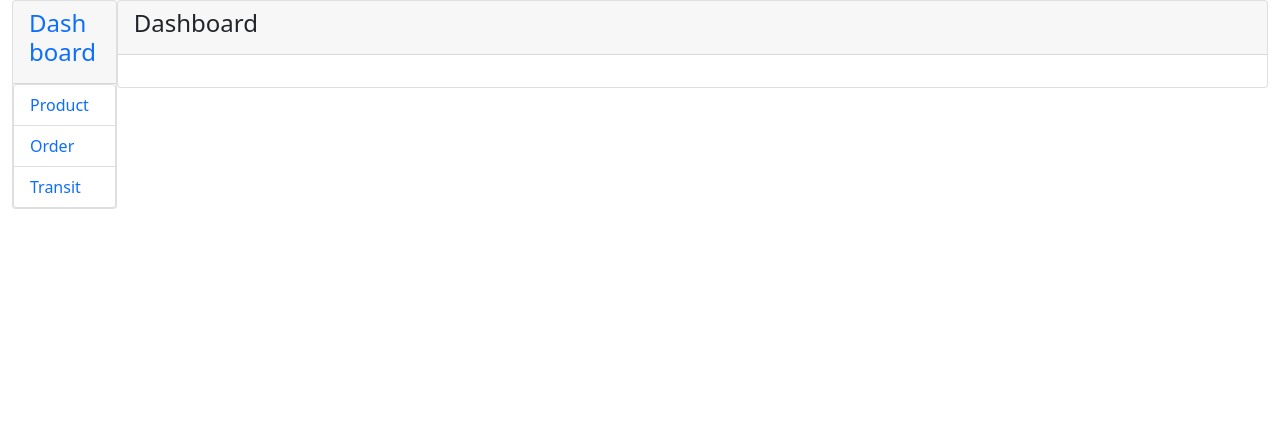
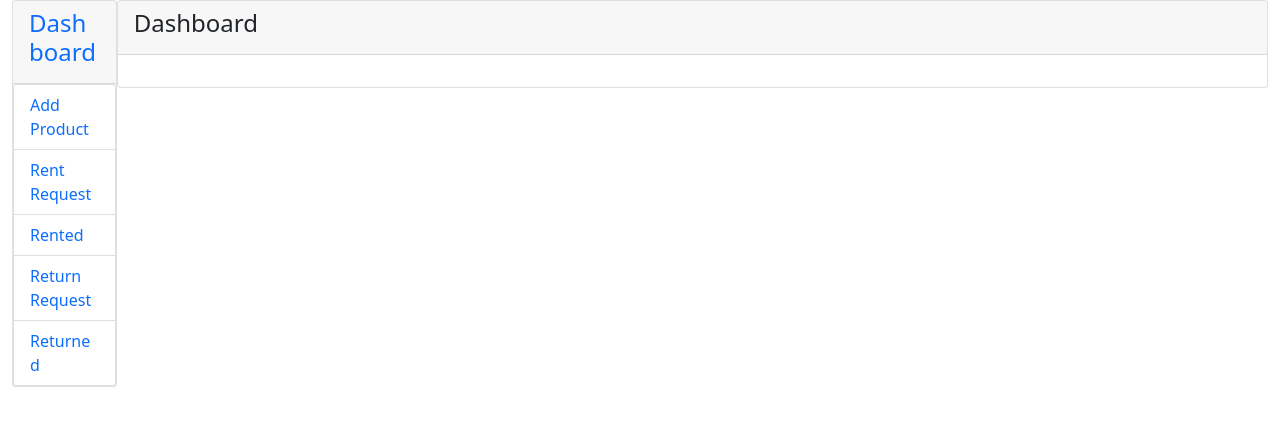
Before and after one commit to gauravpandey068/furnitureRental, a Django app: page /dashboard/ in a window 1280 px wide. Shown: the part 56-482 px from the top of the page. Run offline with Django 4.2, Linux system fonts and the light colour scheme; the visitor is signed in with stand-in values (Sample User, id 1); data that the repository does not hold is empty.

Commit message:
add new link in side bar

```diff
--- a/app/templates/db_base.html
+++ b/app/templates/db_base.html
@@ -13,9 +13,12 @@
             </div>
 
                 <ul class="list-group">
-                    <li class="list-group-item"><a href="{% url 'add_product' %}" class="text-decoration-none">Product</a></li>
-                    <li class="list-group-item"><a href="#" class="text-decoration-none">Order</a></li>
-                    <li class="list-group-item"><a href="#" class="text-decoration-none">Transit</a></li>
+                    <li class="list-group-item"><a href="{% url 'add_product' %}" class="text-decoration-none">Add Product</a></li>
+                    <li class="list-group-item"><a href="{% url 'pending_rent_requests' %}" class="text-decoration-none">Rent Request</a></li>
+                    <li class="list-group-item"><a href="#" class="text-decoration-none">Rented</a></li>
+                    <li class="list-group-item"><a href="#" class="text-decoration-none">Return Request</a></li>
+                    <li class="list-group-item"><a href="#" class="text-decoration-none">Returned</a></li>
+
                 </ul>
 
         </div>
```
